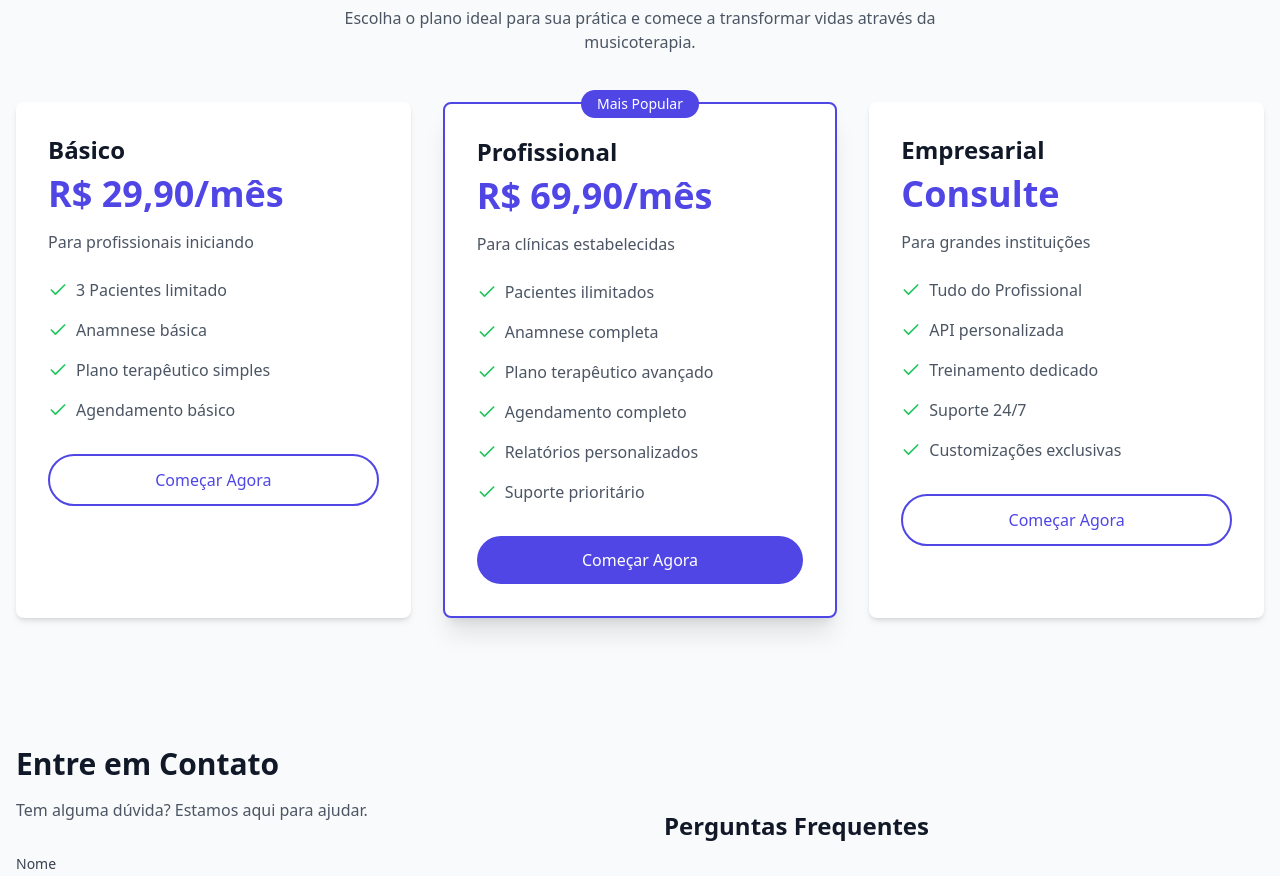
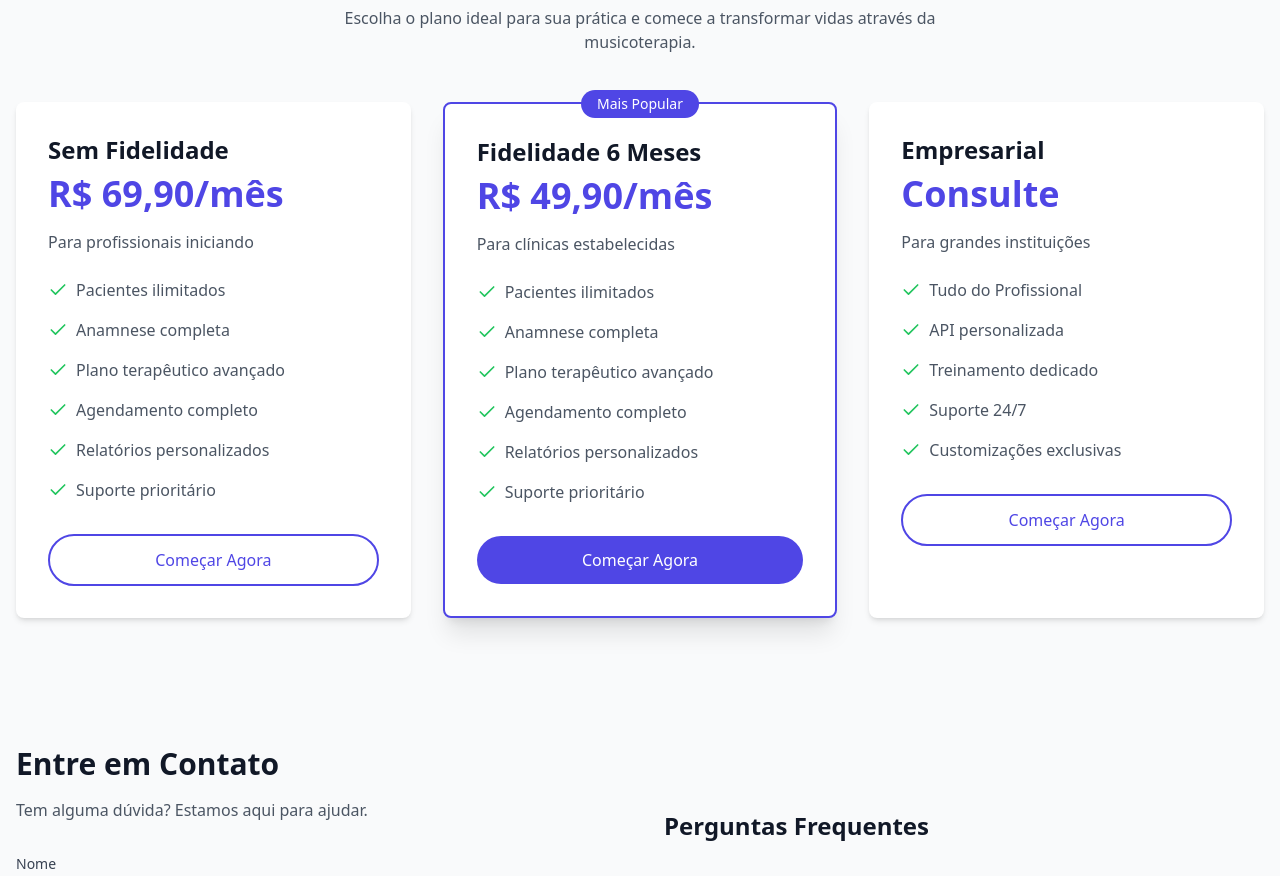
Before and after one commit to karlosterapeuta/site, a React (Vite) app: page / in a window 1280 px wide. Shown: the part 3120-3996 px from the top of the page. Built offline with nearby package versions, Linux system fonts and the light colour scheme.

Commit message:
Update pricing plan to Fidelidade 6 Meses

```diff
--- a/src/components/Pricing.tsx
+++ b/src/components/Pricing.tsx
@@ -3,19 +3,21 @@ import { Check } from 'lucide-react';
 
 const plans = [
   {
-    name: 'Básico',
-    price: 'R$ 29,90/mês',
+    name: 'Sem Fidelidade',
+    price: 'R$ 69,90/mês',
     description: 'Para profissionais iniciando',
     features: [
-      '3 Pacientes limitado',
-      'Anamnese básica',
-      'Plano terapêutico simples',
-      'Agendamento básico'
+      'Pacientes ilimitados',
+      'Anamnese completa',
+      'Plano terapêutico avançado',
+      'Agendamento completo',
+      'Relatórios personalizados',
+      'Suporte prioritário'
     ]
   },
   {
-    name: 'Profissional',
-    price: 'R$ 69,90/mês',
+    name: 'Fidelidade 6 Meses',
+    price: 'R$ 49,90/mês',
     description: 'Para clínicas estabelecidas',
     features: [
       'Pacientes ilimitados',
```
